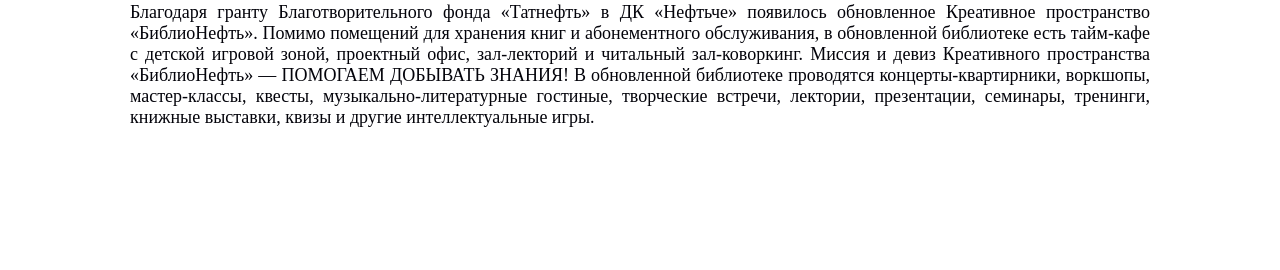
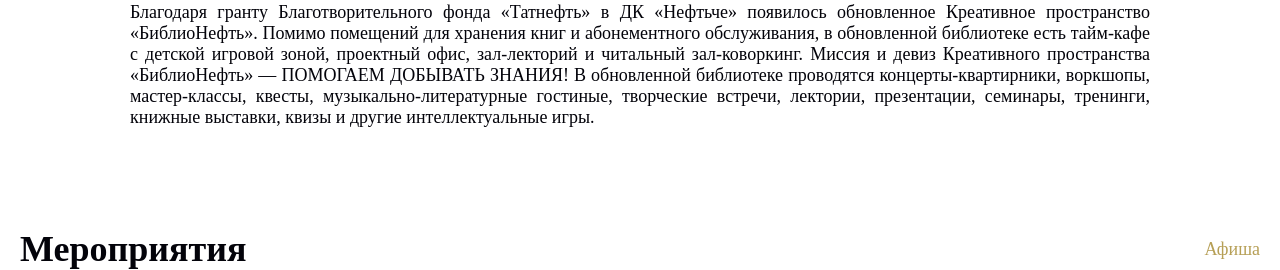
Before and after one commit to Arc3228/biblioneft, a Django app: page / in a window 1280 px wide. Shown: the part 1254-1524 px from the top of the page. Before the commit the page ends 1381 px from the top, so only its background shows below. Run offline with Django 4.2, Linux system fonts and the light colour scheme; some web fonts are replaced.

Commit message:
Верстка

```diff
--- a/biblioneft/main/static/style.css
+++ b/biblioneft/main/static/style.css
@@ -285,3 +285,20 @@
 font-size: 18px;
 font-weight: 500;
 }
+
+.events_head{
+margin-top: 100px;
+display: flex;
+align-items: center;
+justify-content: space-between;
+}
+
+.events_title {
+font-size: 36px;
+}
+
+.events_link {
+color: #B69F56;
+font-size: 18px;
+font-weight: 500;
+}
--- a/biblioneft/main/templates/main/index.html
+++ b/biblioneft/main/templates/main/index.html
@@ -20,6 +20,14 @@
   <h1 class="desc_title">Креативное пространство «БиблиоНефть»</h1>
   <p class="bn_desc">Благодаря гранту Благотворительного фонда «Татнефть» в ДК «Нефтьче» появилось обновленное Креативное пространство «БиблиоНефть». Помимо помещений для хранения книг и абонементного обслуживания, в обновленной библиотеке есть тайм-кафе с детской игровой зоной, проектный офис, зал-лекторий и читальный зал-коворкинг.
 Миссия и девиз Креативного пространства «БиблиоНефть» — ПОМОГАЕМ ДОБЫВАТЬ ЗНАНИЯ! В обновленной библиотеке проводятся концерты-квартирники, воркшопы, мастер-классы, квесты, музыкально-литературные гостиные, творческие встречи, лектории, презентации, семинары, тренинги, книжные выставки, квизы и другие интеллектуальные игры.</p>
+
+  <div class="events">
+    <div class="events_head">
+      <h1 class="events_title">Мероприятия</h1>
+      <a class="events_link" href="#">Афиша</a>
+    </div>
+
+  </div>
 </div>
 
 
```
Also changed, not shown: biblioneft/db.sqlite3.
